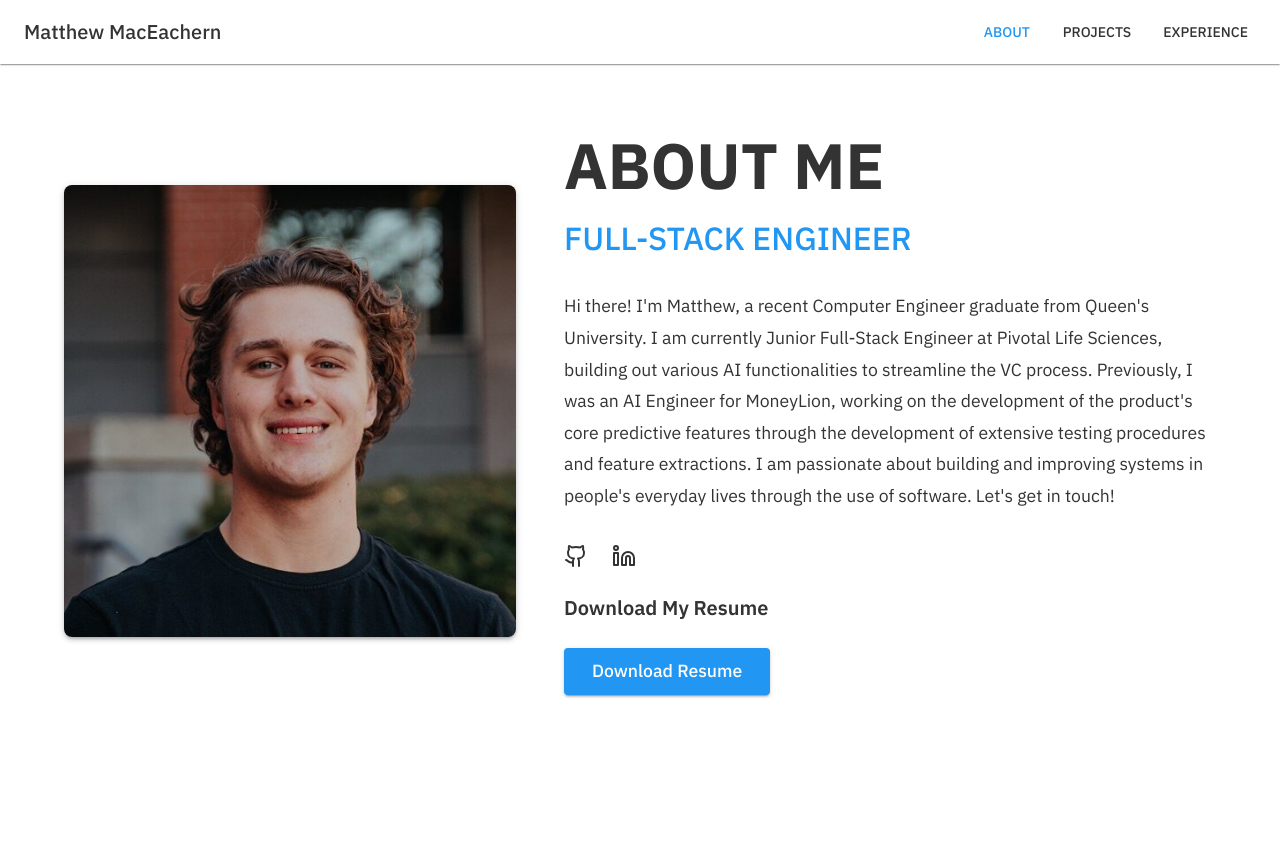
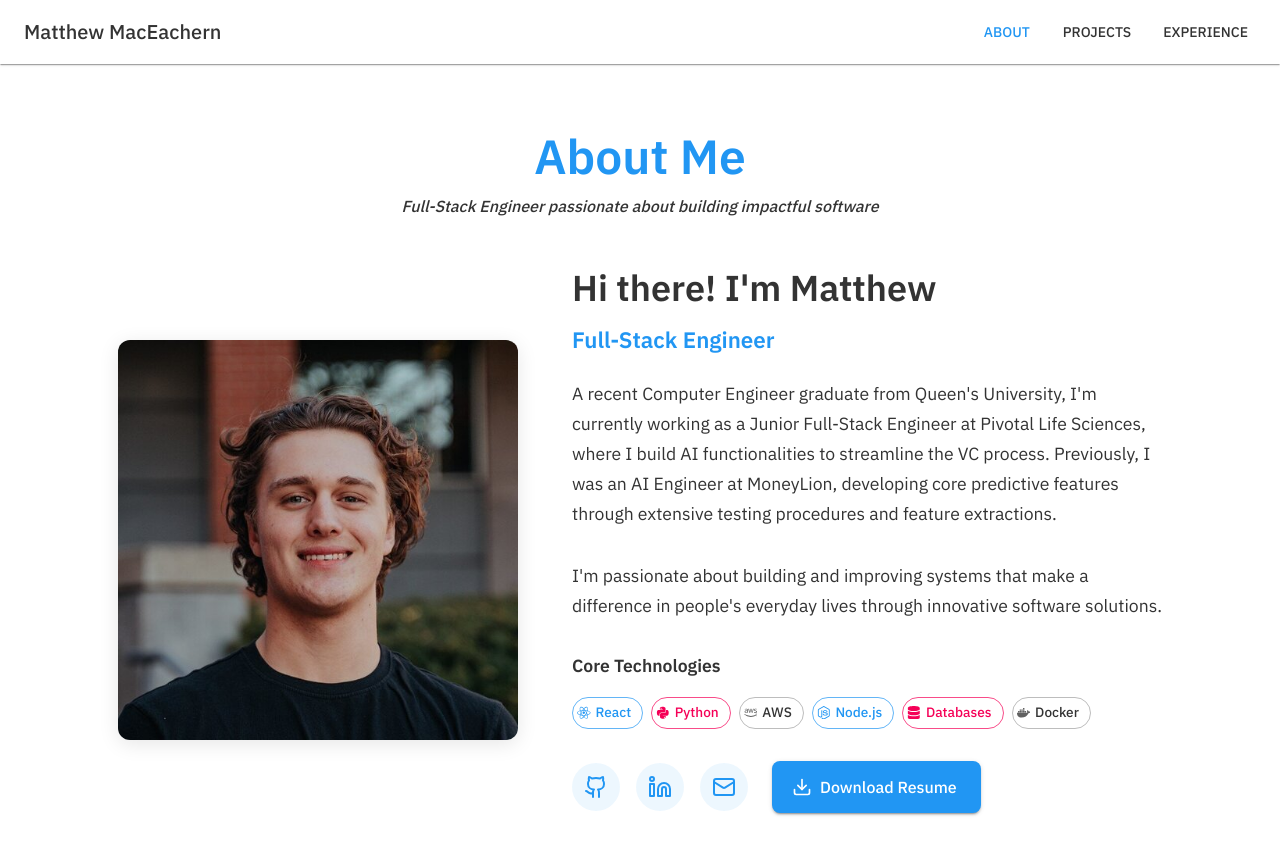
Before and after one commit to mattmac02/Personal_Website, a React (Vite) app: page / in a window 1280 px wide. Shown: the top 854 px of the page. Before the commit the page ends 800 px from the top, so only its background shows below. Built offline with nearby package versions, Linux system fonts and the light colour scheme.

Commit message:
Redesign about page

```diff
--- a/src/pages/About.tsx
+++ b/src/pages/About.tsx
@@ -1,6 +1,7 @@
-import { Container, Typography, Box, Grid, Button, Skeleton } from '@mui/material';
-import { Linkedin, Github } from 'lucide-react';
+import { Container, Typography, Box, Grid, Button, Skeleton, Chip } from '@mui/material';
+import { Linkedin, Github, Download, Mail } from 'lucide-react';
 import { useState, useEffect } from 'react';
+import { FaReact, FaPython, FaAws, FaDatabase, FaNodeJs, FaDocker } from 'react-icons/fa';
 
 const About = () => {
   const [loading, setLoading] = useState(true);
@@ -11,119 +12,284 @@ const About = () => {
     return () => clearTimeout(timer);
   }, []);
 
+  const skills = [
+    { name: 'React', icon: <FaReact />, color: 'primary' },
+    { name: 'Python', icon: <FaPython />, color: 'secondary' },
+    { name: 'AWS', icon: <FaAws />, color: 'default' },
+    { name: 'Node.js', icon: <FaNodeJs />, color: 'primary' },
+    { name: 'Databases', icon: <FaDatabase />, color: 'secondary' },
+    { name: 'Docker', icon: <FaDocker />, color: 'default' }
+  ];
+
   return (
     <Container maxWidth="lg">
-      <Box sx={{ py: { xs: 4, md: 8 } }}>
+      <Box sx={{
+        py: { xs: 4, md: 8 },
+        px: { xs: 2, md: 6 }
+      }}>
+        {/* Header Section */}
+        <Box sx={{
+          mb: { xs: 4, md: 6 },
+          textAlign: 'center'
+        }}>
+          <Typography
+            variant="h2"
+            component="h1"
+            sx={{
+              fontSize: { xs: '2rem', md: '3rem' },
+              fontWeight: 600,
+              mb: 1,
+              color: 'primary.main',
+            }}
+          >
+            About Me
+          </Typography>
+          <Typography
+            variant="h6"
+            sx={{
+              color: 'text.secondary',
+              fontStyle: 'italic',
+              fontSize: '1rem',
+            }}
+          >
+            Full-Stack Engineer passionate about building impactful software
+          </Typography>
+        </Box>
+
         <Grid container spacing={{ xs: 4, md: 6 }} alignItems="center">
+          {/* Profile Image */}
           <Grid item xs={12} md={5}>
             {loading ? (
-              <Skeleton variant="rectangular" width="100%" height={300} sx={{ borderRadius: 2 }} />
+              <Skeleton
+                variant="rectangular"
+                width="100%"
+                height={320}
+                sx={{
+                  borderRadius: 3,
+                  maxWidth: 400,
+                  mx: 'auto',
+                  display: 'block'
+                }}
+              />
             ) : (
               <Box
                 component="img"
                 src="/assets/headshot.jpeg"
                 sx={{
                   width: '100%',
+                  maxWidth: 400,
                   height: 'auto',
-                  borderRadius: 2,
-                  boxShadow: 3,
-                  mb: { xs: 2, md: 0 },
+                  borderRadius: 3,
+                  display: 'block',
+                  mx: 'auto',
+                  boxShadow: '0 4px 20px rgba(0,0,0,0.1)',
                 }}
                 alt="Profile"
               />
             )}
           </Grid>
+
+          {/* Content Section */}
           <Grid item xs={12} md={7}>
             {loading ? (
               <>
-                <Skeleton variant="text" width="60%" height={60} sx={{ mb: 2 }} />
-                <Skeleton variant="text" width="40%" height={40} sx={{ mb: 3 }} />
-                <Skeleton variant="text" width="100%" height={80} sx={{ mb: 4 }} />
+                <Skeleton variant="text" width="60%" height={48} sx={{ mb: 2 }} />
+                <Skeleton variant="text" width="40%" height={32} sx={{ mb: 3 }} />
+                <Skeleton variant="text" width="100%" height={60} sx={{ mb: 2 }} />
+                <Skeleton variant="text" width="80%" height={60} sx={{ mb: 4 }} />
+                <Skeleton variant="text" width="30%" height={32} sx={{ mb: 2 }} />
+                <Box sx={{ display: 'flex', flexWrap: 'wrap', gap: 1 }}>
+                  <Skeleton variant="rectangular" width={80} height={32} />
+                  <Skeleton variant="rectangular" width={70} height={32} />
+                  <Skeleton variant="rectangular" width={60} height={32} />
+                </Box>
               </>
             ) : (
               <>
                 <Typography
-                  variant="h1"
+                  variant="h3"
                   sx={{
-                    fontSize: { xs: '2.5rem', md: '4rem' },
-                    fontWeight: 700,
-                    mb: { xs: 1, md: 2 },
-                    textAlign: { xs: 'center', md: 'left' },
+                    fontSize: { xs: '1.75rem', md: '2.25rem' },
+                    fontWeight: 600,
+                    mb: 2,
+                    color: 'text.primary',
                   }}
                 >
-                  ABOUT ME
+                  Hi there! I'm Matthew
                 </Typography>
                 <Typography
-                  variant="h4"
+                  variant="h5"
                   sx={{
                     color: 'primary.main',
-                    mb: { xs: 2, md: 4 },
-                    fontWeight: 500,
-                    fontSize: { xs: '1.5rem', md: '2rem' },
-                    textAlign: { xs: 'center', md: 'left' },
+                    mb: 3,
+                    fontWeight: 600,
+                    fontSize: { xs: '1.2rem', md: '1.4rem' },
                   }}
                 >
-                  FULL-STACK ENGINEER
+                  Full-Stack Engineer
                 </Typography>
                 <Typography
                   variant="body1"
                   sx={{
                     mb: 4,
                     fontSize: { xs: '1rem', md: '1.1rem' },
-                    lineHeight: 1.8,
-                    textAlign: { xs: 'center', md: 'left' },
+                    lineHeight: 1.7,
+                    color: 'text.secondary',
                   }}
                 >
-                  Hi there! I'm Matthew, a recent Computer Engineer graduate from Queen's University.
-                  I am currently Junior Full-Stack Engineer at Pivotal Life Sciences, building out various AI functionalities to streamline the VC process.
-                  Previously, I was an AI Engineer for MoneyLion, working on the development of the product's core predictive features through the
-                  development of extensive testing procedures and feature extractions. I am passionate about building and improving systems in people's everyday lives
-                  through the use of software. Let's get in touch!
+                  A recent Computer Engineer graduate from Queen's University, I'm currently working as a Junior Full-Stack Engineer at Pivotal Life Sciences,
+                  where I build AI functionalities to streamline the VC process. Previously, I was an AI Engineer at MoneyLion, developing core predictive
+                  features through extensive testing procedures and feature extractions.
                 </Typography>
-              </>
-            )}
-            {loading ? (
-              <Skeleton variant="rectangular" width={100} height={40} sx={{ mt: 2, mb: 2 }} />
-            ) : (
-              <Box sx={{ display: 'flex', gap: 3, justifyContent: { xs: 'center', md: 'flex-start' } }}>
-                <Github
-                  size={24}
-                  className="cursor-pointer hover:text-primary-main transition-colors"
+                <Typography
+                  variant="body1"
+                  sx={{
+                    mb: 4,
+                    fontSize: { xs: '1rem', md: '1.1rem' },
+                    lineHeight: 1.7,
+                    color: 'text.secondary',
+                  }}
+                >
+                  I'm passionate about building and improving systems that make a difference in people's everyday lives through innovative software solutions.
+                </Typography>
+
+                {/* Skills Section */}
+                <Box sx={{ mb: 4 }}>
+                  <Typography variant="h6" sx={{
+                    fontWeight: 600,
+                    mb: 2,
+                    color: 'text.primary',
+                    fontSize: '1.1rem'
+                  }}>
+                    Core Technologies
+                  </Typography>
+                  <Box sx={{ display: 'flex', flexWrap: 'wrap', gap: 1 }}>
+                    {skills.map((skill) => (
+                      <Chip
+                        key={skill.name}
+                        icon={skill.icon}
+                        label={skill.name}
+                        color={skill.color as any}
+                        variant="outlined"
+                        size="medium"
+                        sx={{
+                          fontSize: '0.85rem',
+                          fontWeight: 500,
+                          borderWidth: '1.5px',
+                          '&:hover': {
+                            backgroundColor: skill.color === 'primary' ? 'primary.main' :
+                              skill.color === 'secondary' ? 'secondary.main' : 'rgba(0,0,0,0.08)',
+                            color: skill.color === 'default' ? 'text.primary' : 'white',
+                            transform: 'translateY(-1px)',
+                            boxShadow: '0 2px 6px rgba(33, 150, 243, 0.3)'
+                          },
+                          transition: 'all 0.2s ease'
+                        }}
+                      />
+                    ))}
+                  </Box>
+                </Box>
+
+                {/* Contact & Resume Section */}
+                <Box sx={{
+                  display: 'flex',
+                  flexDirection: { xs: 'column', sm: 'row' },
+                  gap: 3,
+                  alignItems: { xs: 'stretch', sm: 'center' }
+                }}>
+                  {/* Social Links */}
+                  <Box sx={{
+                    display: 'flex',
+                    gap: 2,
+                    justifyContent: { xs: 'center', sm: 'flex-start' }
+                  }}>
+                    <Box
+                      sx={{
+                        display: 'flex',
+                        alignItems: 'center',
+                        justifyContent: 'center',
+                        width: 48,
+                        height: 48,
+                        borderRadius: '50%',
+                        backgroundColor: 'rgba(33, 150, 243, 0.08)',
+                        cursor: 'pointer',
+                        transition: 'all 0.2s ease',
+                        '&:hover': {
+                          backgroundColor: 'rgba(33, 150, 243, 0.15)',
+                          transform: 'scale(1.05)'
+                        }
+                      }}
                       onClick={() => window.open('https://github.com/mattmac02', '_blank')}
-                />
-                <Linkedin
-                  size={24}
-                  className="cursor-pointer hover:text-primary-main transition-colors"
+                    >
+                      <Github size={24} style={{ color: '#2196f3' }} />
+                    </Box>
+                    <Box
+                      sx={{
+                        display: 'flex',
+                        alignItems: 'center',
+                        justifyContent: 'center',
+                        width: 48,
+                        height: 48,
+                        borderRadius: '50%',
+                        backgroundColor: 'rgba(33, 150, 243, 0.08)',
+                        cursor: 'pointer',
+                        transition: 'all 0.2s ease',
+                        '&:hover': {
+                          backgroundColor: 'rgba(33, 150, 243, 0.15)',
+                          transform: 'scale(1.05)'
+                        }
+                      }}
                       onClick={() => window.open('https://linkedin.com', '_blank')}
-                />
+                    >
+                      <Linkedin size={24} style={{ color: '#2196f3' }} />
                     </Box>
-            )}
-            {loading ? (
-              <Skeleton variant="text" width="50%" height={30} sx={{ mb: 1 }} />
-            ) : (
-              <Box sx={{ mt: 3, textAlign: { xs: 'center', md: 'left' } }}>
-                <Typography variant="h6" sx={{ fontWeight: 600, mb: 1 }}>
-                  Download My Resume
-                </Typography>
+                    <Box
+                      sx={{
+                        display: 'flex',
+                        alignItems: 'center',
+                        justifyContent: 'center',
+                        width: 48,
+                        height: 48,
+                        borderRadius: '50%',
+                        backgroundColor: 'rgba(33, 150, 243, 0.08)',
+                        cursor: 'pointer',
+                        transition: 'all 0.2s ease',
+                        '&:hover': {
+                          backgroundColor: 'rgba(33, 150, 243, 0.15)',
+                          transform: 'scale(1.05)'
+                        }
+                      }}
+                      onClick={() => window.open('mailto:matthew@example.com', '_blank')}
+                    >
+                      <Mail size={24} style={{ color: '#2196f3' }} />
+                    </Box>
+                  </Box>
+
+                  {/* Resume Button */}
                   <Button
                     variant="contained"
                     color="primary"
                     href="/assets/Matthew_Resume.pdf"
                     download="Matthew_Resume.pdf"
+                    startIcon={<Download size={20} />}
                     sx={{
                       textTransform: 'none',
-                    px: { xs: 2, md: 3.5 },
-                    py: { xs: 0.5, md: 1 },
-                    fontSize: { xs: '1rem', md: '1.1rem' },
-                    width: { xs: 'auto', md: 'auto' },
-                    mt: 2,
-                    marginLeft: { xs: 'auto', md: 0 },
-                    marginRight: { xs: 'auto', md: 0 },
+                      px: 3,
+                      py: 1.5,
+                      fontSize: '1rem',
+                      fontWeight: 500,
+                      borderRadius: 2,
+                      transition: 'all 0.2s ease',
+                      '&:hover': {
+                        transform: 'translateY(-1px)',
+                        boxShadow: '0 4px 12px rgba(33, 150, 243, 0.3)'
+                      }
                     }}
                   >
                     Download Resume
                   </Button>
                 </Box>
+              </>
             )}
           </Grid>
         </Grid>
```
Lines whose indentation alone changed are shown as unchanged.
